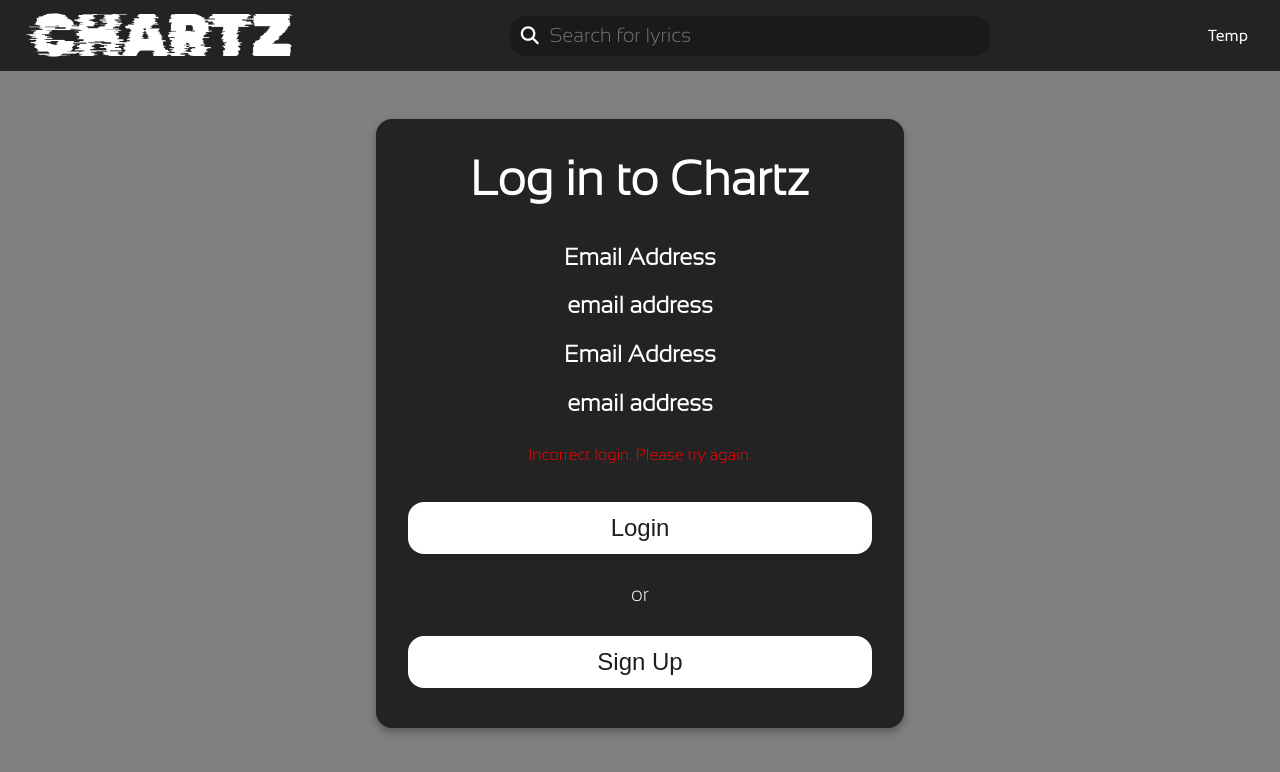
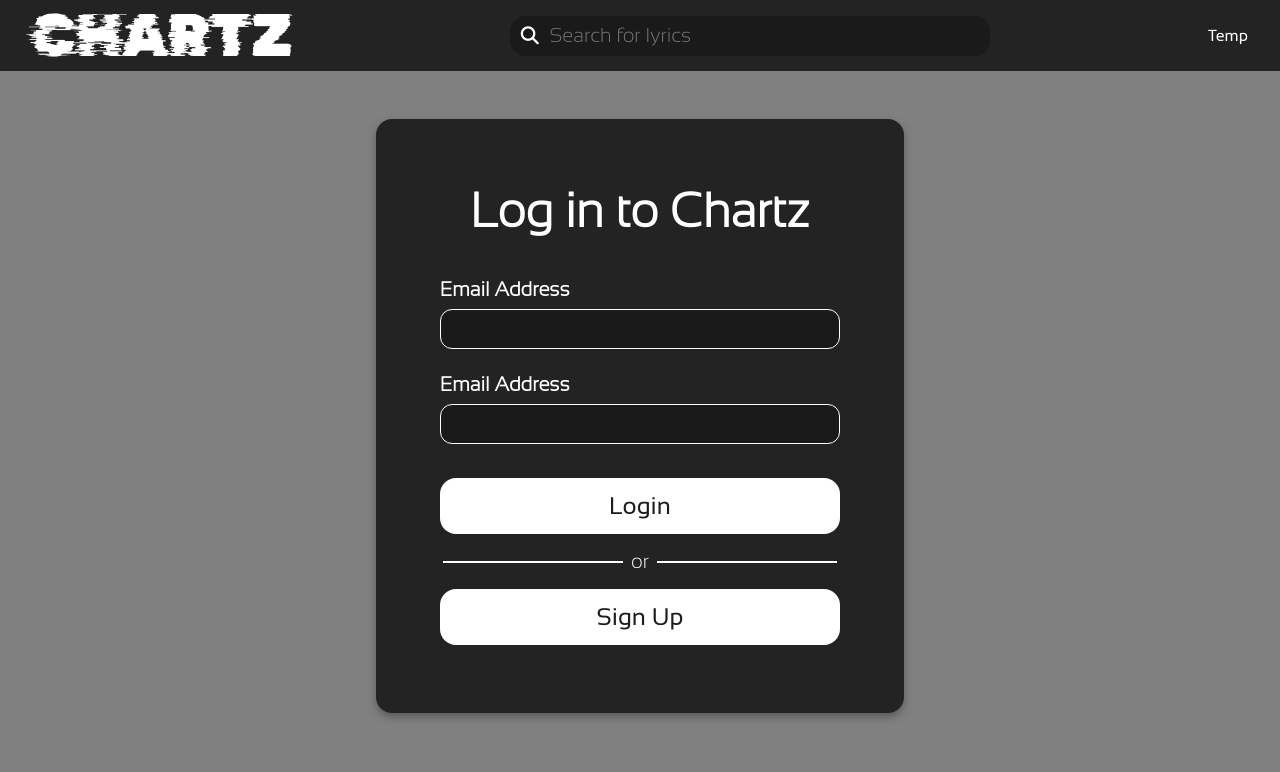
Before and after one commit to MichaelaHunt/Chartz, a React (Vite) app in the folder chartz/client/: page /login in a window 1280 px wide. Shown: the top 772 px of the page. Built offline with nearby package versions, Linux system fonts and the light colour scheme.

Commit message:
TextField finished, fix Login

```diff
--- a/chartz/client/src/components/Components.css
+++ b/chartz/client/src/components/Components.css
@@ -68,10 +68,6 @@ ul li:first-child {
 
 li {
   list-style-type: none;
-}
-
-.ghostText {
-
 }
 
 .top3item > div{
@@ -149,3 +145,30 @@ li {
 .top3item > div, .top10item > div:hover {
   cursor: pointer;
 }
+
+.textField > h3 {
+  text-align: left;
+  padding-bottom: 8px;
+  font-size: 20px;
+}
+
+.loginInput {
+  font-family: 'Sansation-Light';
+  font-size: 20px;
+  height: 40px;
+  width: 448px;
+  border-radius: 12px;
+  background-color: #1A1A1A;
+  border: solid 1px white;
+  color: white;
+  padding-left: 8px;
+  width: 400px;
+}
+
+.loginInput::placeholder {
+  padding-left: 8px;
+}
+
+.loginInput:focus {
+  outline: none;
+}
--- a/chartz/client/src/components/TextField.tsx
+++ b/chartz/client/src/components/TextField.tsx
@@ -2,12 +2,10 @@ import "./Components.css";
 
 function TextField() {
     return(
-        <>
+        <div className="textField">
             <h3>Email Address</h3>
-            <div>
-                <h3 className="ghostText">email address</h3>
-            </div>
-        </>
+            <input className="loginInput"></input>
+        </div>
     );
 }
 
--- a/chartz/client/src/pages/Login.tsx
+++ b/chartz/client/src/pages/Login.tsx
@@ -12,10 +12,15 @@ function Login() {
                         <div className="loginItem">
                             <h1 className="loginTitle">Log in to Chartz</h1>
                             <TextField></TextField>
+                            <div className="space"></div>
                             <TextField></TextField>
-                            <p className="error">Incorrect login. Please try again.</p> {/*visibility: hidden*/}
+                            <p className="error">Incorrect login. Please try again.</p>
                             <button>Login</button>
-                            <p>or</p>
+                            <div className="row">
+                                <div className='horizontalLine'></div>
+                                <p>or</p>
+                                <div className='horizontalLine'></div>
+                            </div>
                             <button>Sign Up</button>
                         </div>
                     </div>
--- a/chartz/client/src/pages/Pages.css
+++ b/chartz/client/src/pages/Pages.css
@@ -59,36 +59,57 @@
   flex-direction: column;
   justify-content: center;
   align-items: center;
-  padding: 2rem;
+  padding: 4rem;
   background-color: #232323;
   border-radius: 16px;
   box-shadow: 0px 4px 8px rgba(0, 0, 0, 0.3);
   max-width: 528px;
   width: 100%;
-  min-height: 609px;
+  min-height: 594px;
   height: 100%;
   text-align: center;
   color: white;
   font-size: 20px;
-  justify-content: space-between;
+  justify-content: start;
+}
+
+.horizontalLine {
+  flex: 1;
+  border-top: 2px solid white;
+  width: 180px;
+}
+
+.row {
+  display: flex;
+  flex-direction: row;
+  align-items: center;
+}
+
+.space {
+  height: 24px;
+}
+
+.loginItem > div > p {
+  font-size: 20px;
+  margin: 16px 8px;
 }
 
 .loginTitle {
   font-size: 48px;
-  margin-bottom: 1rem;
+  margin-bottom: 2.5rem;
 }
 
 .error {
-  color: red;
+  color: #C90000;
   font-size: 16px;
   margin: 0.5rem 0;
+  visibility: hidden;
 }
 
 button {
-  /* font family here too */
+  font-family: 'Sansation';
   width: 100%;
-  padding: 0.75rem;
-  margin: 0.5rem 0;
+  height: 56px;
   background-color: white;
   color: #1e1e1e;
   border: none;
```
